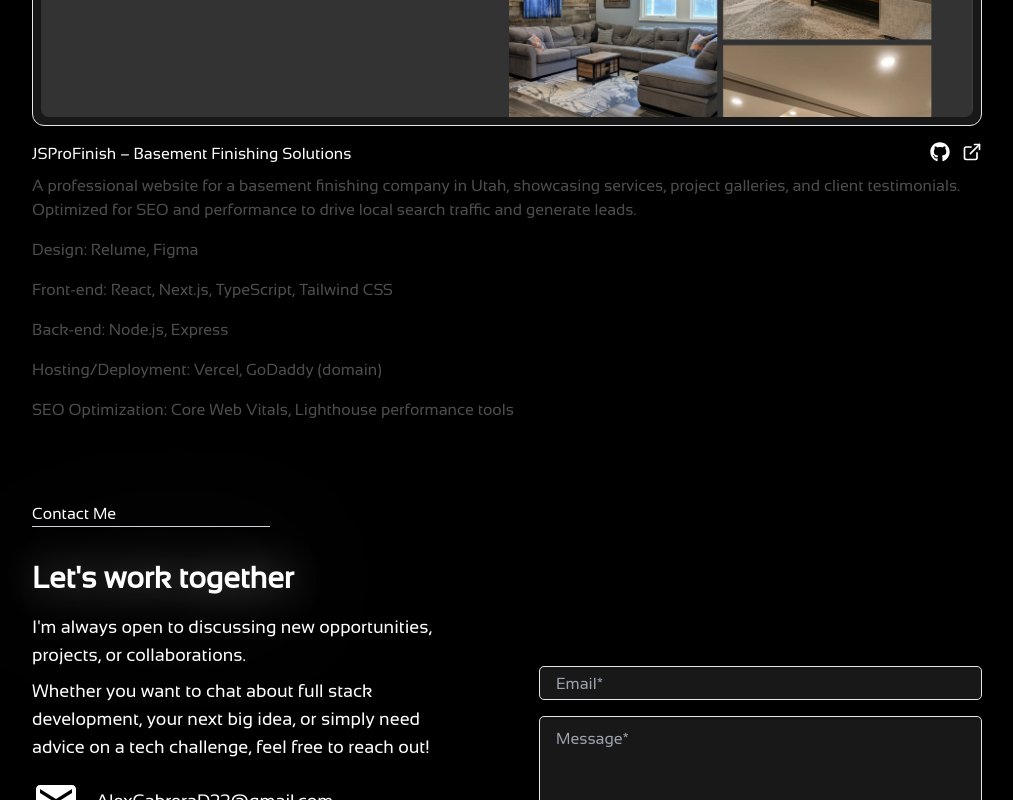
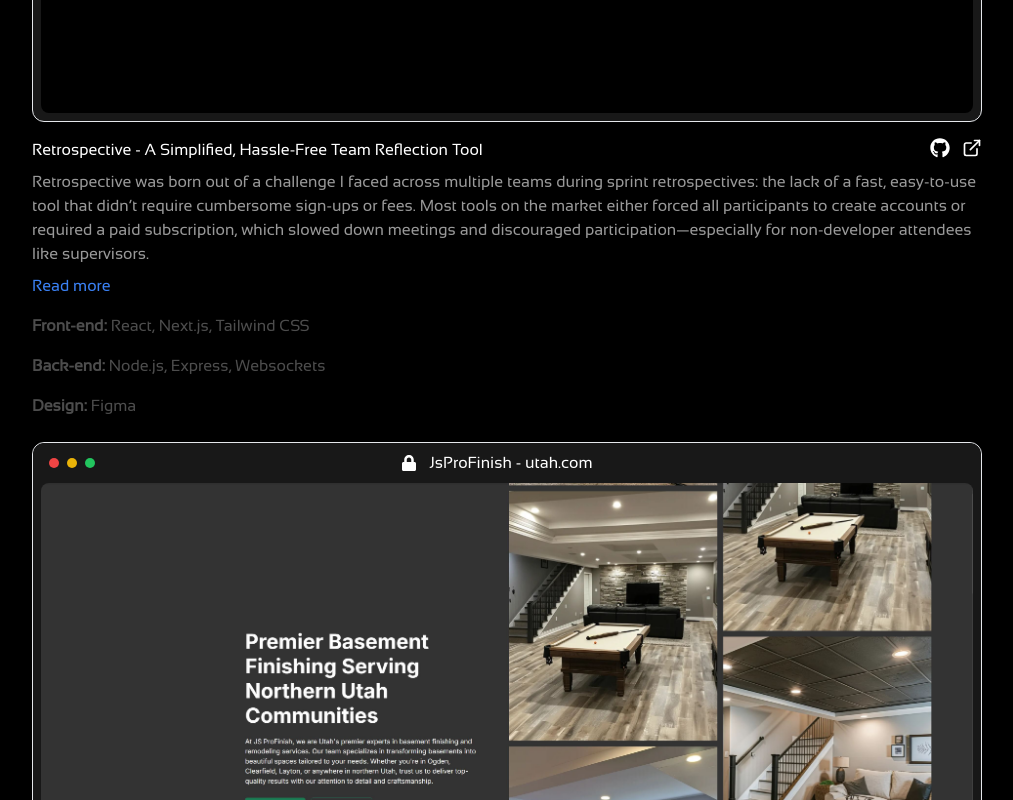
Before and after one commit to AlexCabreraD/portfolio, a Next.js app: page / in a window 1280 px wide. Shown: the part 1320-2120 px from the top of the page, without its empty margins (133-1146 px from the left). Built offline with nearby package versions, Linux system fonts and the light colour scheme.

Commit message:
added dynamic project tile. Added retrospective to projects

```diff
--- a/src/app/components/projectShowcase.tsx
+++ b/src/app/components/projectShowcase.tsx
@@ -2,39 +2,53 @@ import { FaLock } from "react-icons/fa";
 import { BsCircleFill } from "react-icons/bs";
 import { LuExternalLink } from "react-icons/lu";
 import { FaGithub } from "react-icons/fa";
-import projectImage from "../assets/jspro.jpg";
+import jsproPreview from "../assets/jspro.jpg";
+import retrospectivePreview from "../assets/retrospective.jpg";
 import previewProjectImage from "@/app/assets/jsproLanding.png";
 
 import Image from "next/image";
 import ModalComponent from "@/app/components/ModalComponent";
-import { useState } from "react";
+import { Dispatch, SetStateAction, useState } from "react";
 
-const ProjectShowcase = () => {
-  const [showProjectPreview, setShowProjectPreview] = useState<boolean>(false);
+interface AdditionalInfo {
+  label: string;
+  items: string[];
+}
+
+interface projectTileProps {
+  setShowProjectPreview: Dispatch<SetStateAction<boolean>>;
+  setPreviewUrl: Dispatch<SetStateAction<string>>;
+  title: string;
+  name: string;
+  description: string[];
+  url: string;
+  additionalInfo: AdditionalInfo[]; // Add this line
+  imgPath: string;
+}
+
+const ProjectTile = ({
+  setShowProjectPreview,
+  setPreviewUrl,
+  title,
+  name,
+  description,
+  url,
+  additionalInfo,
+  imgPath,
+}: projectTileProps) => {
+  const [showMore, setShowMore] = useState<boolean>(false);
+
   return (
-    <div
-      className="text-start text-white py-10 flex flex-col overlay-content"
-      id={"projects"}
-    >
-      {showProjectPreview && (
-        <ModalComponent
-          onClose={() => setShowProjectPreview(false)}
-          headerTitle={"JsProFinish-utah.com"}
-          liveSiteUrl={"https://www.jsprofinish-utah.com/"}
-          imageUrl={previewProjectImage.src}
-        ></ModalComponent>
-      )}
-      <h2 className="mb-6 text-body-sm md:text-body">
-        My Work
-        <div className="border-t border-gray-300 w-1/4"></div>
-      </h2>
-      <div className="bg-[#181818] w-full max-w-5xl rounded-xl shadow-lg border">
-        <div className=" bg-[#181818] flex items-center px-4 py-2 rounded-t-xl">
+    <>
+      <div className="bg-[#181818] w-full max-w-5xl rounded-xl shadow-lg border mt-6">
+        {/* Header and Image Section */}
+        <div className="bg-[#181818] flex items-center px-4 py-2 rounded-t-xl">
           <div className="flex space-x-2">
             <BsCircleFill className="text-red-500" size={10} />
             <BsCircleFill className="text-yellow-500" size={10} />
             <button
               onClick={() => {
+                setPreviewUrl(url);
                 setShowProjectPreview(true);
               }}
               className={"hover:cursor-pointer z-10"}
@@ -47,25 +61,23 @@ const ProjectShowcase = () => {
               "flex flex-1 w-full items-center justify-center ml-[-66px]"
             }
           >
-            <FaLock className=" mr-3" />
+            <FaLock className="mr-3" />
             <a
-              href={"https://www.jsprofinish-utah.com/"}
+              href={url}
               target={"_blank"}
               className={"hover:drop-shadow-glow"}
             >
-              JsProFinish-utah.com
+              {title}
             </a>
           </div>
         </div>
 
         <div
           className="px-2 pb-2 flex justify-center cursor-pointer"
-          onClick={() => {
-            setShowProjectPreview(true);
-          }}
+          onClick={() => setShowProjectPreview(true)}
         >
           <Image
-            src={projectImage.src}
+            src={imgPath}
             alt="Website Screenshot"
             className="w-full h-full object-cover rounded-lg"
             width={1440}
@@ -74,12 +86,10 @@ const ProjectShowcase = () => {
           />
         </div>
       </div>
-      <div>
+
       <div className="mt-[16px] rounded-b-xl">
         <div className={"flex flex-row justify-between"}>
-            <p className="text-body-sm md:text-body">
-              JSProFinish – Basement Finishing Solutions
-            </p>
+          <p className="text-body-sm md:text-body">{name}</p>
           <div className={"flex flex-row space-x-3"}>
             <a
               href={"https://github.com/AlexCabreraD/portfolio"}
@@ -87,36 +97,120 @@ const ProjectShowcase = () => {
             >
               <FaGithub size={20} className={"hover:drop-shadow-glow"} />
             </a>
-              <a href={"https://www.jsprofinish-utah.com/"} target={"_blank"}>
-                <LuExternalLink
-                  size={20}
-                  className={"hover:drop-shadow-glow"}
-                />
+            <a href={url} target={"_blank"}>
+              <LuExternalLink size={20} className={"hover:drop-shadow-glow"} />
             </a>
           </div>
         </div>
 
-          <p className="text-[#4D4D4D] mt-[8px] text-body-sm md:text-body">
-            A professional website for a basement finishing company in Utah,
-            showcasing services, project galleries, and client testimonials.
-            Optimized for SEO and performance to drive local search traffic and
-            generate leads.
+        <p className="text-[#999999] mt-[8px] text-body-sm md:text-body">
+          {description[0]}
         </p>
+
+        {showMore &&
+          description.slice(1).map((line, index) => (
+            <p
+              key={index}
+              className="text-[#999999] mt-[8px] text-body-sm md:text-body"
+            >
+              {line}
+            </p>
+          ))}
+
+        {description.length > 1 && (
+          <button
+            className="text-blue-500 mt-2 hover:underline"
+            onClick={() => setShowMore(!showMore)}
+          >
+            {showMore ? "Read less" : "Read more"}
+          </button>
+        )}
+
+        {/* Render additional info section */}
         <ul className="text-[#4D4D4D] mt-[16px] text-body-sm md:text-body">
-            <li className="mt-[16px]">Design: Relume, Figma</li>
-            <li className="mt-[16px]">
-              Front-end: React, Next.js, TypeScript, Tailwind CSS
+          {additionalInfo.map((info, index) => (
+            <li key={index} className="mt-[16px]">
+              <strong>{info.label}: </strong>
+              {info.items.join(", ")}
             </li>
-            <li className="mt-[16px]">Back-end: Node.js, Express</li>
-            <li className="mt-[16px]">
-              Hosting/Deployment: Vercel, GoDaddy (domain)
-            </li>
-            <li className="mt-[16px]">
-              SEO Optimization: Core Web Vitals, Lighthouse performance tools
-            </li>
+          ))}
         </ul>
       </div>
-      </div>
+    </>
+  );
+};
+
+const ProjectShowcase = () => {
+  const [showProjectPreview, setShowProjectPreview] = useState<boolean>(false);
+  const [previewUrl, setPreviewUrl] = useState<string>("");
+  return (
+    <div
+      className="text-start text-white py-10 flex flex-col overlay-content"
+      id={"projects"}
+    >
+      {showProjectPreview && (
+        <ModalComponent
+          onClose={() => setShowProjectPreview(false)}
+          headerTitle={"JsProFinish-utah.com"}
+          liveSiteUrl={previewUrl}
+          imageUrl={previewProjectImage.src}
+        ></ModalComponent>
+      )}
+      <h2 className="mb-6 text-body-sm md:text-body">
+        My Work
+        <div className="border-t border-gray-300 w-1/4"></div>
+        <ProjectTile
+          setShowProjectPreview={setShowProjectPreview}
+          setPreviewUrl={setPreviewUrl}
+          title={"retrospective-ui.vercel.app"}
+          url={"https://retrospective-ui.vercel.app/"}
+          name={
+            "Retrospective - A Simplified, Hassle-Free Team Reflection Tool"
+          }
+          description={[
+            "Retrospective was born out of a challenge I faced across multiple teams during sprint retrospectives: the lack of a fast, easy-to-use tool that didn’t require cumbersome sign-ups or fees. Most tools on the market either forced all participants to create accounts or required a paid subscription, which slowed down meetings and discouraged participation—especially for non-developer attendees like supervisors.",
+            "This frustration drove me to create Retrospective, a streamlined solution designed to make team reflections smoother and more efficient. The app's MVP1 version is minimalist and functional, allowing users to instantly create or join boards with nothing more than a display name. Its focus is on speed, ease of use, and fostering open communication without unnecessary friction.",
+            "As I continue to enhance Retrospective, future iterations will include features like viewer mode for passive participants, the ability to save and revisit boards, and playful touches to personalize team interactions. My ultimate goal is to build a tool that encourages engagement while remaining fast and intuitive—perfect for agile teams who want to get the most out of their retrospectives without the hassle.",
+            "By tackling a real pain point I experienced in the workplace, Retrospective reflects my drive to solve practical problems through thoughtful software design.",
+          ]}
+          additionalInfo={[
+            { label: "Front-end", items: ["React", "Next.js", "Tailwind CSS"] },
+            { label: "Back-end", items: ["Node.js", "Express", "Websockets"] },
+            { label: "Design", items: ["Figma"] },
+          ]}
+          imgPath={retrospectivePreview.src}
+        />
+        <ProjectTile
+          setShowProjectPreview={setShowProjectPreview}
+          setPreviewUrl={setPreviewUrl}
+          title={"JsProFinish - utah.com"}
+          url={"https://www.jsprofinish-utah.com/"}
+          name={"JSProFinish – Basement Finishing Solutions"}
+          description={[
+            "A professional website for a basement finishing company in Utah, showcasing services, project galleries, and client testimonials. Optimized for SEO and performance to drive local search traffic and generate leads.",
+          ]}
+          additionalInfo={[
+            {
+              label: "Front-end",
+              items: ["React", "Next.js", "TypeScript", "Tailwind CSS"],
+            },
+            {
+              label: "Back-end",
+              items: ["Node.js"],
+            },
+            { label: "Design", items: ["Figma"] },
+            {
+              label: "Hosting/Deployment",
+              items: ["Vercel", "GoDaddy (domain)"],
+            },
+            {
+              label: "SEO Optimization",
+              items: ["Core Web Vitals", "Lighthouse performance tools"],
+            },
+          ]}
+          imgPath={jsproPreview.src}
+        />
+      </h2>
     </div>
   );
 };
```
Also changed, not shown: src/app/assets/retrospective.jpg (added). Lines whose indentation alone changed are shown as unchanged.
